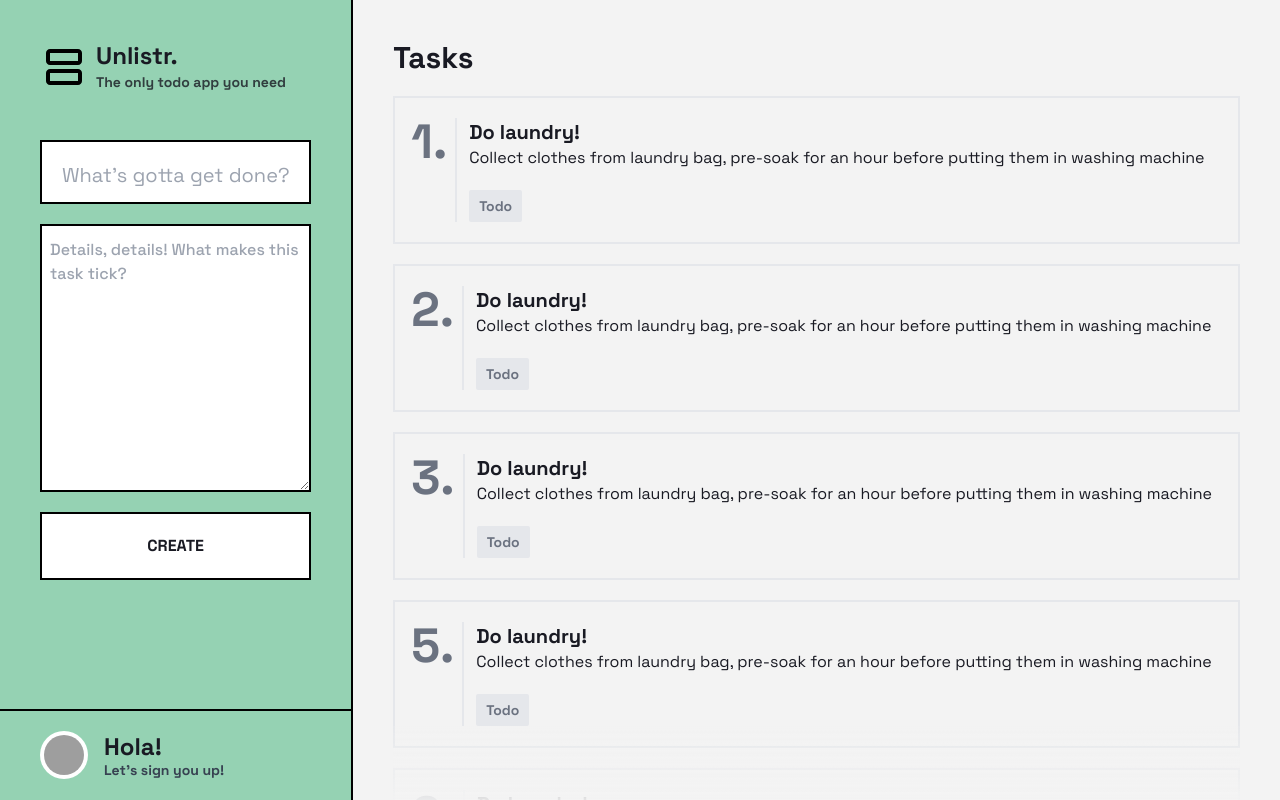
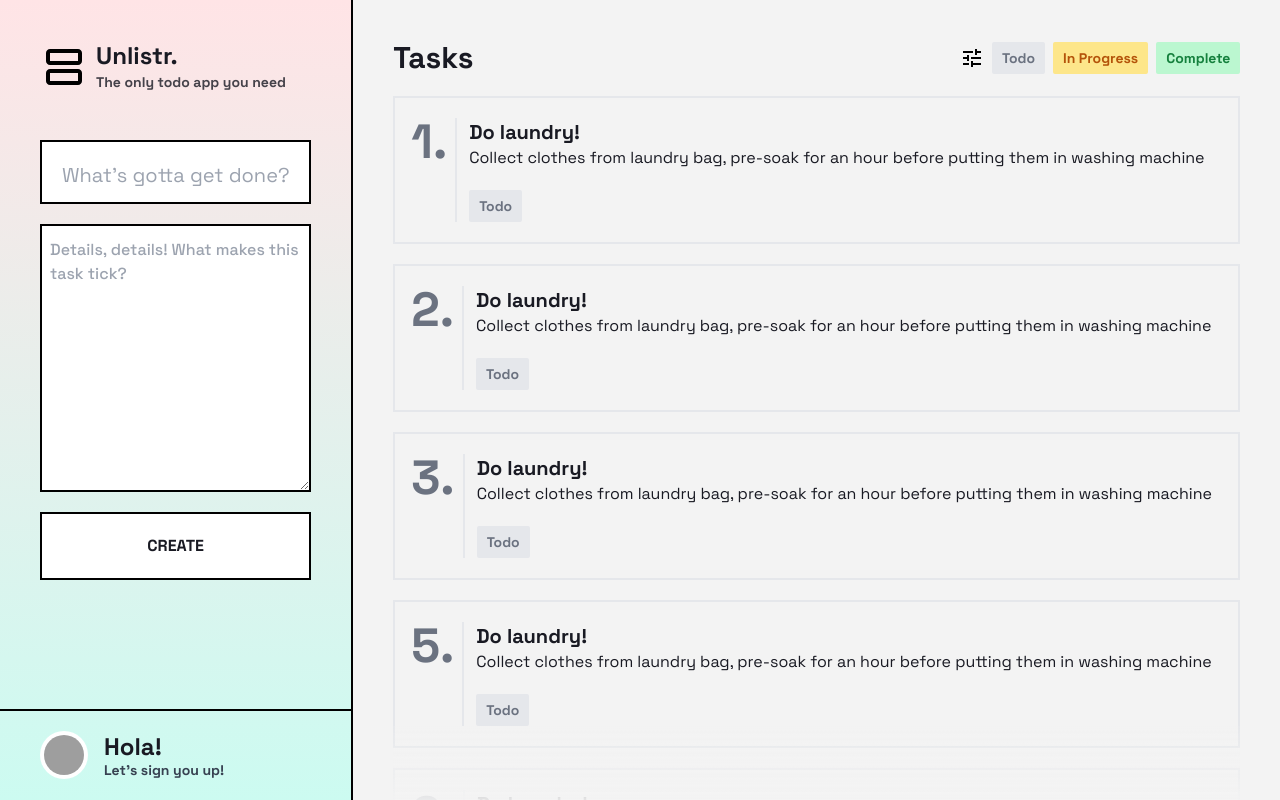
Before and after one commit to iSanjayAchar/unlistr, a React (Create React App) app in the folder client/: page / in a window 1280 px wide. Built offline with nearby package versions, Linux system fonts and the light colour scheme; grey boxes are pictures that could not be loaded.

Commit message:
a few improvements

```diff
--- a/client/src/components/Sidebar.jsx
+++ b/client/src/components/Sidebar.jsx
@@ -2,7 +2,7 @@ import React from "react";
 
 function Sidebar() {
     return (
-        <div className="border-r-2 border-black bg-[#95D2B3]">
+        <div className="border-r-2 border-black bg-gradient-to-b from-rose-100 to-teal-100">
             <div className="flex flex-col h-full">
                 <div className="p-10 rounded-[20px]">
                     <div className="flex gap-2 items-start">
--- a/client/src/components/TaskContainer.jsx
+++ b/client/src/components/TaskContainer.jsx
@@ -4,7 +4,25 @@ import Task from "./Task";
 function TaskContainer() {
     return (
         <div className="p-10 flex flex-col">
-            <h1 className="text-3xl font-bold mb-5">Tasks</h1>
+            <div className="flex items-center justify-between mb-5">
+                <h1 className="text-3xl font-bold">Tasks</h1>
+                <div className="flex gap-2 items-center animate__animated animate__backInRight animate__fast">
+                    <img
+                        src="/assets/filter.svg"
+                        alt="Unlistr"
+                        className="w-[24px] h-[24px]"
+                    />
+                    <div className="bg-gray-200 px-2 py-1 border-2 text-sm rounded-sm font-bold border-gray-200 text-gray-500 hover:first-letter:border-gray-500 hover:border-gray-300 hover:text-black transition-all ease-linear">
+                        Todo
+                    </div>
+                    <div className="bg-amber-200 px-2 py-1 border-2 text-sm rounded-sm font-bold border-amber-200 text-amber-700 hover:first-letter:border-amber-500 hover:border-amber-300 hover:text-amber-900 transition-all ease-linear">
+                        In Progress
+                    </div>
+                    <div className="bg-green-200 px-2 py-1 border-2 text-sm rounded-sm font-bold border-green-200 text-green-700 hover:first-letter:border-green-500 hover:border-green-300 hover:text-green-900 transition-all ease-linear">
+                        Complete
+                    </div>
+                </div>
+            </div>
             <div className="flex flex-col gap-5 max-h-screen pb-48 overflow-scroll no-scrollbar">
                 {[1, 2, 3, 5, 6, 7, 8, 9, 10].map((i) => (
                     <Task key={i} i={i} />
```
Also changed, not shown: client/public/assets/filter.svg (added).
